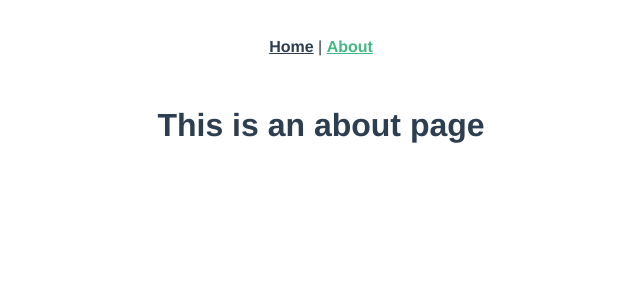
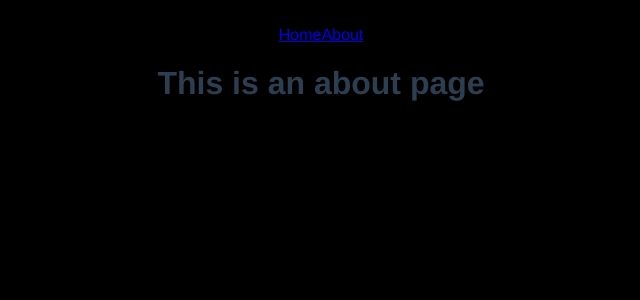
Before and after one commit to TheProjectArchive/Frontend-ProjectArchive, a Vue app: page /about in a window 1280 px wide. Shown: the top 300 px of the page, without its empty margins (319-959 px from the left). Built offline with nearby package versions, Linux system fonts and the light colour scheme.

Commit message:
create index page (initial landing page)

```diff
--- a/public/index.html
+++ b/public/index.html
@@ -7,7 +7,7 @@
     <link rel="icon" href="<%= BASE_URL %>favicon.ico">
     <title><%= htmlWebpackPlugin.options.title %></title>
   </head>
-  <body>
+  <body style="background-color: black;"
     <noscript>
       <strong>We're sorry but <%= htmlWebpackPlugin.options.title %> doesn't work properly without JavaScript enabled. Please enable it to continue.</strong>
     </noscript>
--- a/src/App.vue
+++ b/src/App.vue
@@ -1,9 +1,5 @@
 <template>
   <div id="app">
-    <div id="nav">
-      <router-link to="/">Home</router-link> |
-      <router-link to="/about">About</router-link>
-    </div>
     <router-view/>
   </div>
 </template>
@@ -29,4 +25,8 @@
 #nav a.router-link-exact-active {
   color: #42b983;
 }
+
+.root{
+  background: black;
+}
 </style>
--- a/src/router/index.js
+++ b/src/router/index.js
@@ -1,12 +1,18 @@
 import Vue from 'vue'
 import VueRouter from 'vue-router'
 import Home from '../views/Home.vue'
+import Index from '../views/Index.vue'
 
 Vue.use(VueRouter)
 
   const routes = [
+    {
+      path: '/',
+      name: 'Index',
+      component: Index
+    },
   {
-    path: '/',
+    path: '/home',
     name: 'Home',
     component: Home
   },
--- a/src/views/About.vue
+++ b/src/views/About.vue
@@ -1,5 +1,7 @@
 <template>
   <div class="about">
+    <router-link to="/home">Home</router-link>
+    <router-link to="/about">About</router-link>
     <h1>This is an about page</h1>
   </div>
 </template>
--- a/src/views/Home.vue
+++ b/src/views/Home.vue
@@ -1,5 +1,8 @@
 <template>
   <div class="home">
+    <router-link to="/home">Home</router-link>
+    <router-link to="/about">About</router-link>
+    <router-link to="/about">Contact</router-link>
     <img alt="Vue logo" src="../assets/logo.png">
     <HelloWorld msg="Welcome to Your Vue.js App"/>
   </div>
@@ -16,3 +19,7 @@ export default {
   }
 }
 </script>
+
+<style lang="stylus" scoped>
+
+</style>
--- /dev/null
+++ b/src/views/Index.vue
@@ -0,0 +1,12 @@
+<template>
+    <div>
+        <router-link to="/home">Home</router-link>
+        <router-link to="/about">About</router-link>
+        <router-link to="/about">Contact</router-link>
+    </div>
+</template>
+
+<style>
+
+
+</style>
```
